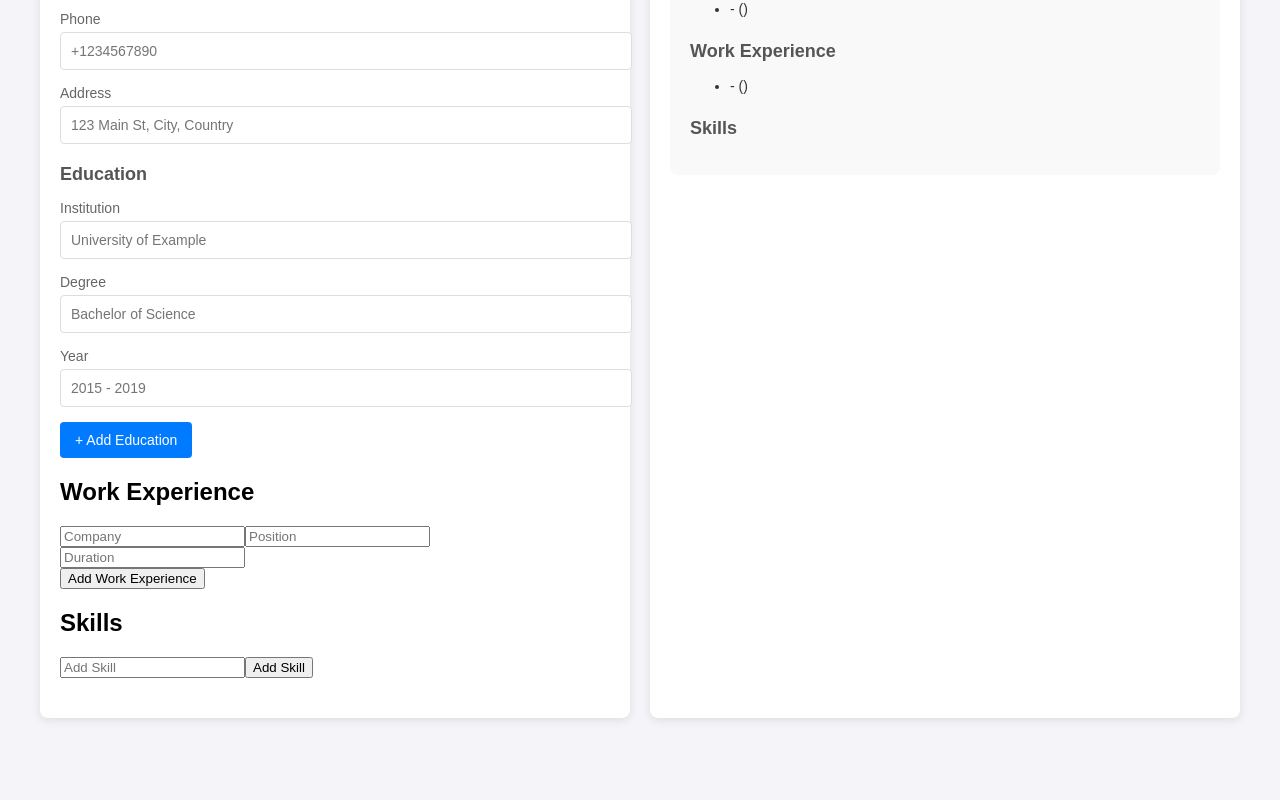
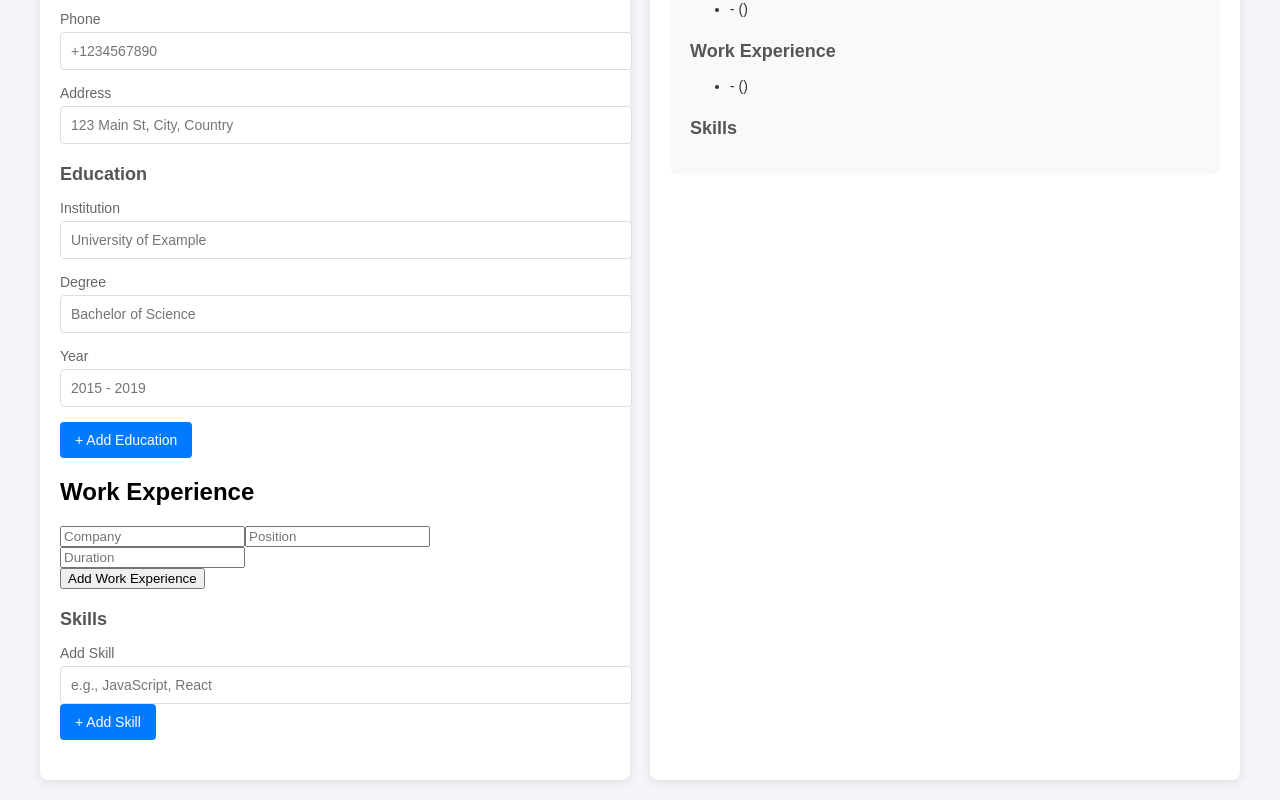
Before and after one commit to RensithUdara/resume-builder, a React (Create React App) app: page / in a window 1280 px wide. Shown: the part 316-1116 px from the top of the page. Before the commit the page ends 1054 px from the top, so only its background shows below. Built offline with nearby package versions, Linux system fonts and the light colour scheme.

Commit message:
style: enhance Skills component with improved structure, labels, and styling for better user experience

```diff
--- a/src/components/Skills.js
+++ b/src/components/Skills.js
@@ -12,19 +12,24 @@ function Skills({ skills, setSkills }) {
 
   return (
     <div className="form-section">
-      <h2>Skills</h2>
+      <h2 className="section-title">Skills</h2>
+      <div className="input-group">
+        <label>Add Skill</label>
         <input
           type="text"
-        placeholder="Add Skill"
+          placeholder="e.g., JavaScript, React"
           value={skill}
           onChange={(e) => setSkill(e.target.value)}
         />
-      <button type="button" onClick={addSkill}>
-        Add Skill
+        <button type="button" className="add-button" onClick={addSkill}>
+          + Add Skill
         </button>
-      <ul>
+      </div>
+      <ul className="skills-list">
         {skills.map((skill, index) => (
-          <li key={index}>{skill}</li>
+          <li key={index} className="skill-item">
+            {skill}
+          </li>
         ))}
       </ul>
     </div>
```
Lines whose indentation alone changed are shown as unchanged.
